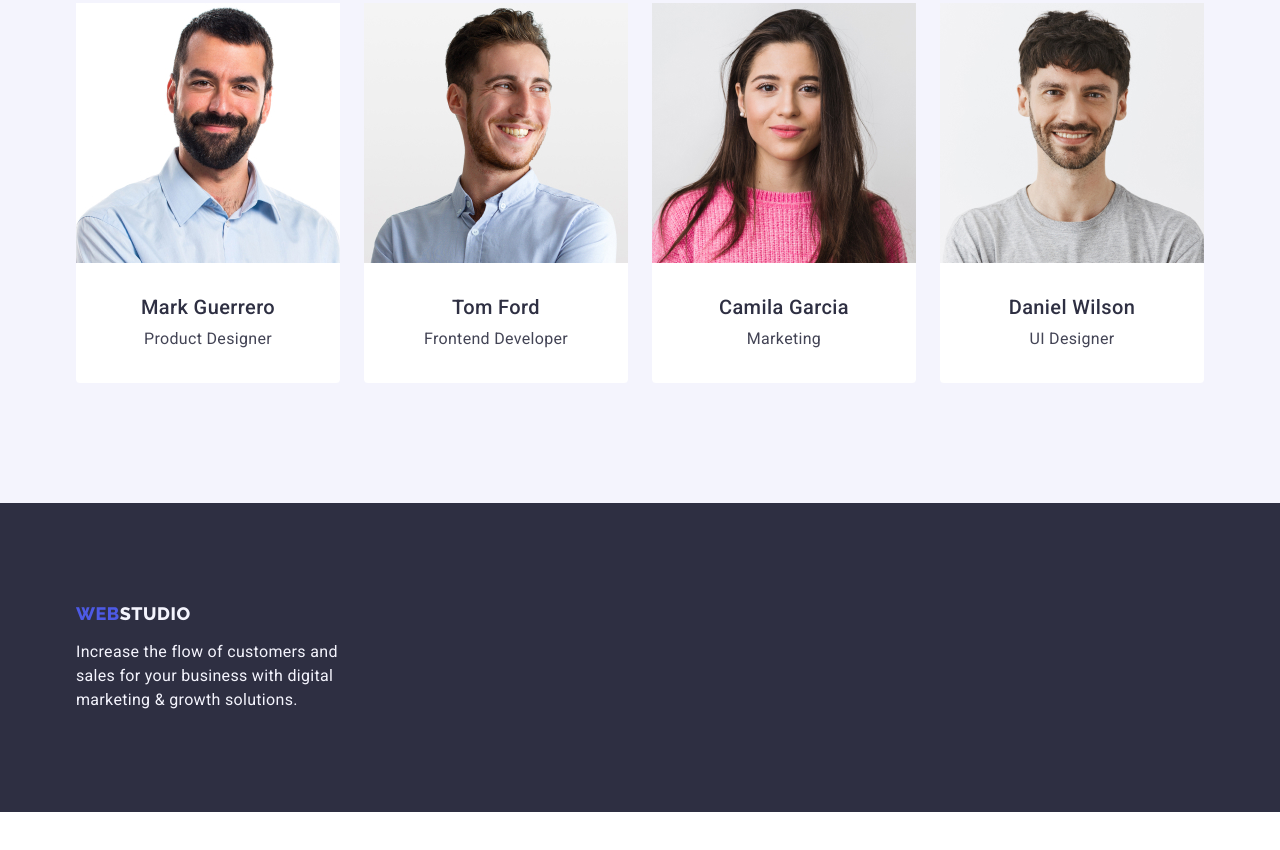
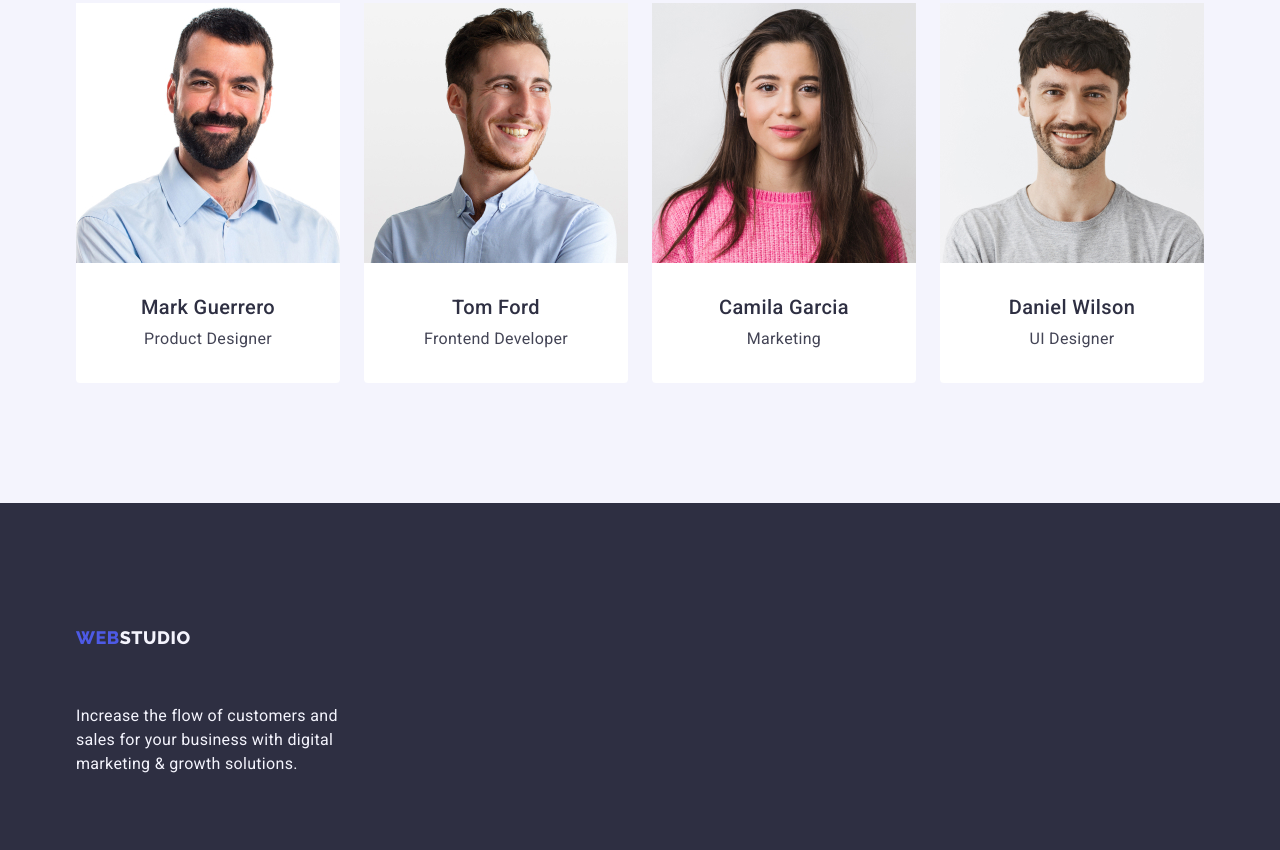
Before and after one commit to Yevheniia-Dobrovska/goit-markup-hw-03, a plain HTML site: page index.html in a window 1280 px wide. Shown: the part 1799-2649 px from the top of the page. Before the commit the page ends 2611 px from the top, so only its background shows below. Drawn offline with nearby package versions, Linux system fonts and the light colour scheme.

Commit message:
margin-bottom-logo-down

```diff
--- a/css/styles.css
+++ b/css/styles.css
@@ -331,6 +331,8 @@ max-width: 264px;
 
 .logo-accent.down {
     margin-right: 0;
+    display: inline-block;
+    margin-bottom: 16px;
 }
 
 .page-header {
```
